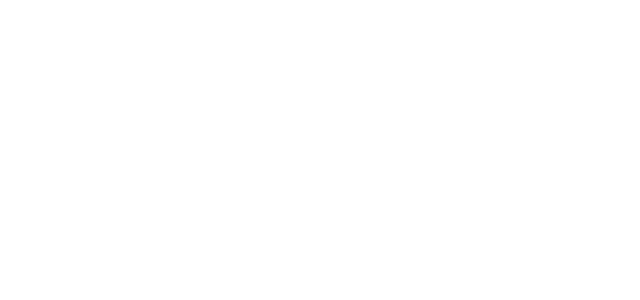
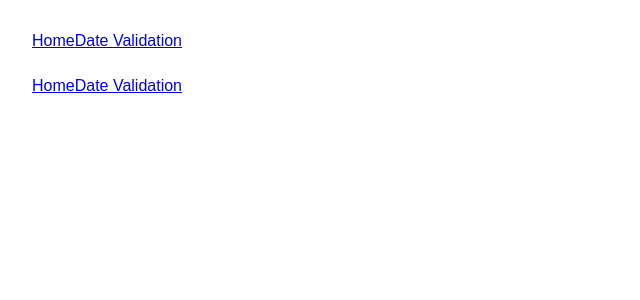
Before and after one commit to keystroke99/angularPractice, an Angular app: page /home in a window 1280 px wide. Shown: the top 300 px of the page, without its empty margins (0-640 px from the left). Built offline with nearby package versions, Linux system fonts and the light colour scheme.

Commit message:
added NavBAr

```diff
--- a/src/app/app.component.html
+++ b/src/app/app.component.html
@@ -1,3 +1,5 @@
+<app-navbar></app-navbar>
 <div>
     <h1>{{title}}</h1>
 </div>
+<router-outlet></router-outlet>
--- a/src/app/app.module.ts
+++ b/src/app/app.module.ts
@@ -1,20 +1,33 @@
 import { BrowserModule } from '@angular/platform-browser';
 import { NgModule } from '@angular/core';
 import { FormsModule } from '@angular/forms';
+import { RouterModule, Routes, Router } from'@angular/router';
 
 import { AppComponent } from './app.component';
 import { HeroesComponent } from './heroes/heroes.component';
 import { DatevalidationComponent } from './components/datevalidation/datevalidation.component';
+import { NavbarComponent } from './components/navbar/navbar.component';
+
+const appRoutes: Routes = [
+  {path: 'datevalidation', component: DatevalidationComponent},
+  {path: 'home', component: AppComponent},
+  {path: '', redirectTo: '/home', pathMatch: 'full'}
+];
 
 @NgModule({
   declarations: [
     AppComponent,
     HeroesComponent,
-    DatevalidationComponent
+    DatevalidationComponent,
+    NavbarComponent
   ],
   imports: [
     BrowserModule,
-    FormsModule
+    FormsModule,
+    RouterModule.forRoot(
+      appRoutes,
+      {enableTracing: true}
+    )
   ],
   providers: [],
   bootstrap: [AppComponent]
--- /dev/null
+++ b/src/app/components/navbar/navbar.component.html
@@ -0,0 +1,4 @@
+<nav>
+  <a routerLink="/home" routerLinkActive="active">Home</a>
+  <a routerLink="/datevalidation" routerLinkActive="active">Date Validation</a>
+</nav>
--- /dev/null
+++ b/src/app/components/navbar/navbar.component.ts
@@ -0,0 +1,15 @@
+import { Component, OnInit } from '@angular/core';
+
+@Component({
+  selector: 'app-navbar',
+  templateUrl: './navbar.component.html',
+  styleUrls: ['./navbar.component.css']
+})
+export class NavbarComponent implements OnInit {
+
+  constructor() { }
+
+  ngOnInit() {
+  }
+
+}
```
Also changed, not shown: src/app/components/navbar/navbar.component.css (added), 1 other file (tests, documents, lock files or other folders).
